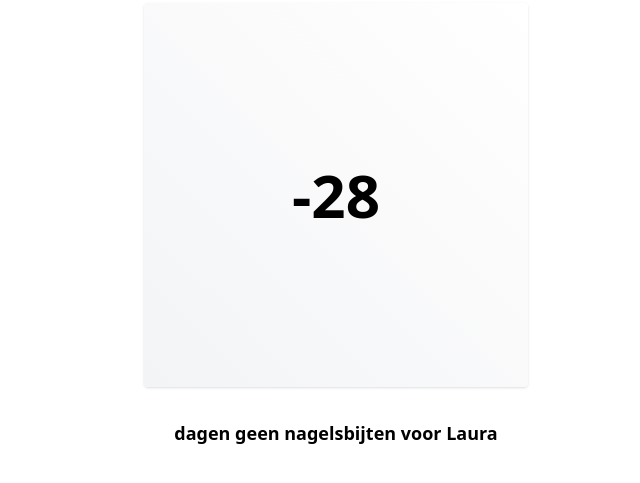
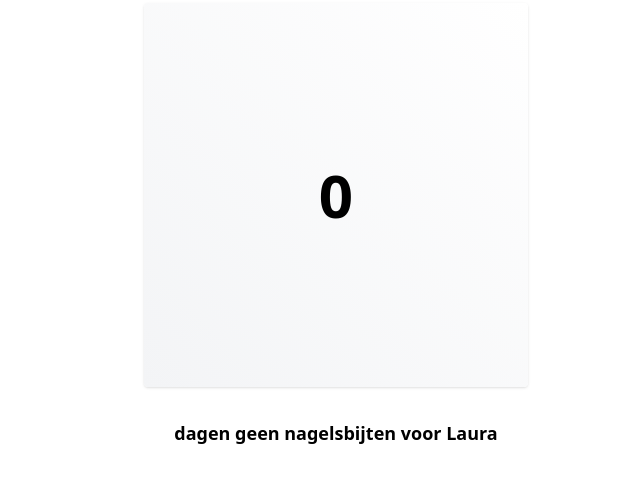
Before and after one commit to tristanlukens/nagelsbijten_laura, a plain HTML site: page index.html in a window 1280 px wide. Shown: the part 175-658 px from the top of the page, without its empty margins (304-944 px from the left). Drawn offline with nearby package versions, Linux system fonts and the light colour scheme; files that its build step writes are made by us from their sources.

Commit message:
Update index.html

```diff
--- a/index.html
+++ b/index.html
@@ -33,7 +33,7 @@
       <script>
         const daysElement = document.getElementById("days");
 
-        const originalDate = new Date(2022, 12, 11);
+        const originalDate = new Date(2022, 11, 13);
         daysElement.innerText = dayjs().diff(originalDate, "days");
       </script>
     </div>
```
